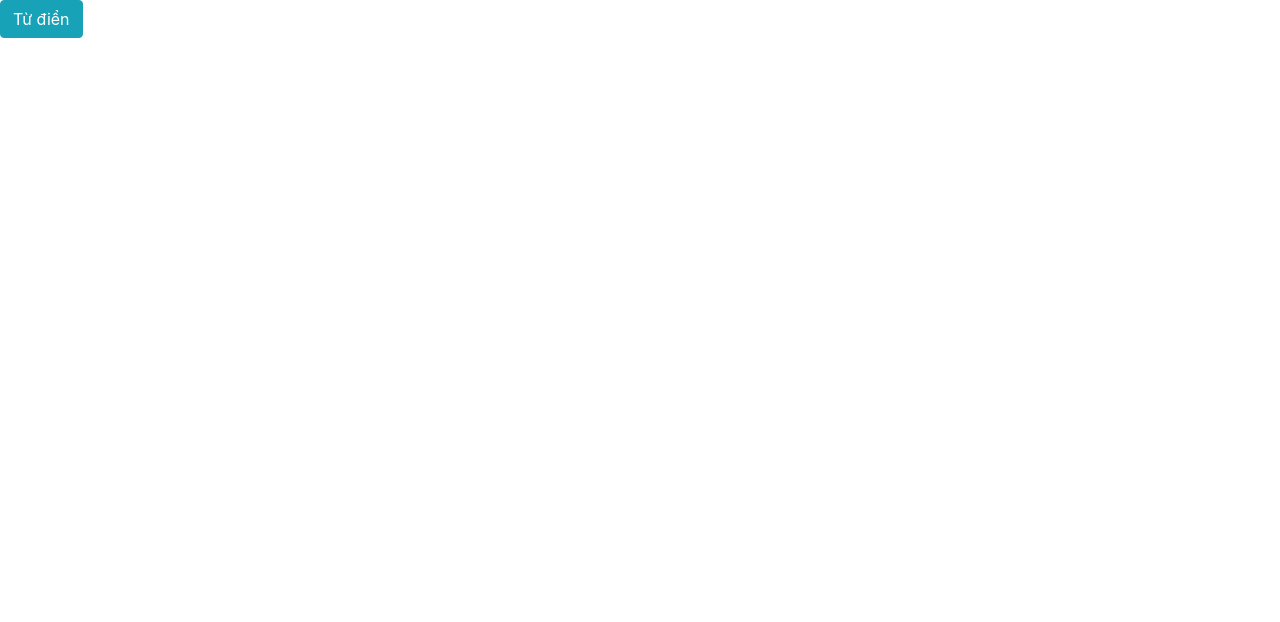
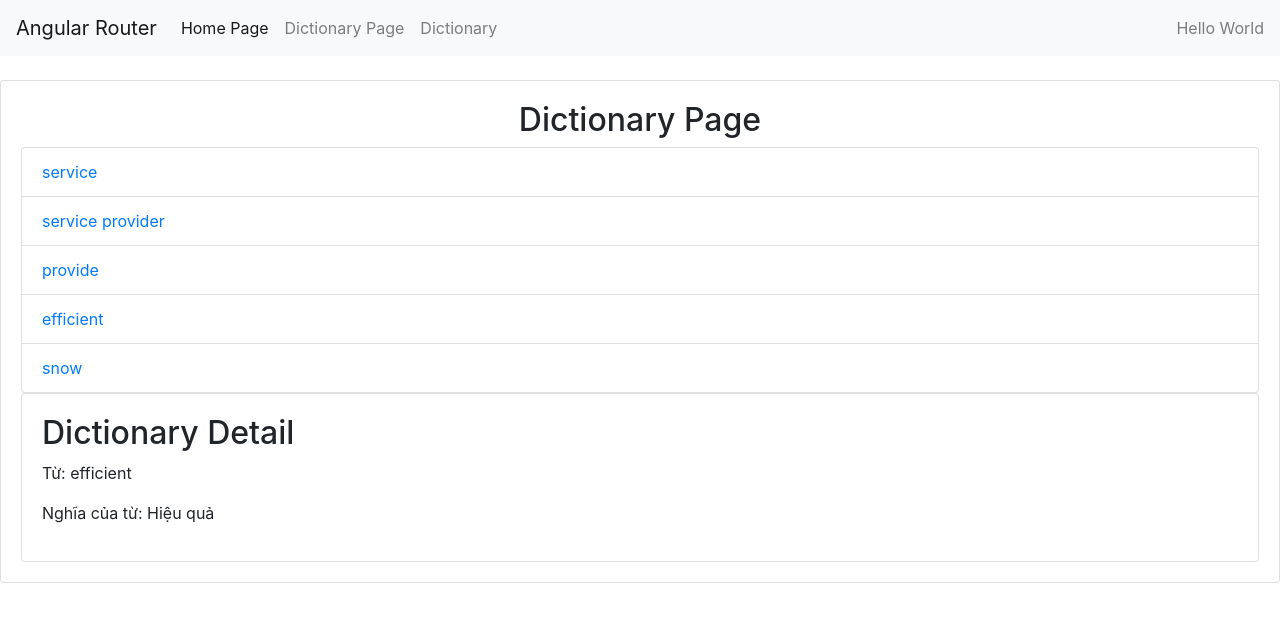
Before and after one commit to cgc0220h1/demo-angularservicerouter-demoprojects, an Angular app: page /dictionary-page/efficient in a window 1280 px wide. Shown: the top 622 px of the page. Built offline with nearby package versions, Linux system fonts and the light colour scheme.

Commit message:
Add Components

```diff
--- a/src/app/app.component.html
+++ b/src/app/app.component.html
@@ -1,5 +1,29 @@
-<button class="btn btn-info" (click)="showDictionaryApp()">Từ điển</button>
-<div class="container" *ngIf="isDictionaryAppOn">
-  <app-dictionary>
-  </app-dictionary>
-</div>
+<nav class="navbar navbar-expand-lg navbar-light bg-light">
+  <a class="navbar-brand" href="#">Angular Router</a>
+  <button class="navbar-toggler" type="button" data-toggle="collapse" data-target="#navbarText"
+          aria-controls="navbarText" aria-expanded="false" aria-label="Toggle navigation">
+    <span class="navbar-toggler-icon"></span>
+  </button>
+  <div class="collapse navbar-collapse" id="navbarText">
+    <ul class="navbar-nav mr-auto">
+      <li class="nav-item active">
+        <a class="nav-link" href="/">Home Page <span class="sr-only">(current)</span></a>
+      </li>
+      <li class="nav-item">
+        <a class="nav-link" routerLink="dictionary-page">Dictionary Page</a>
+      </li>
+      <li class="nav-item">
+        <a class="nav-link" routerLink="dictionary">Dictionary</a>
+      </li>
+    </ul>
+    <span class="navbar-text">
+      Hello World
+    </span>
+  </div>
+</nav>
+<br>
+<article class="card">
+  <div class="card-body">
+    <router-outlet></router-outlet>
+  </div>
+</article>
--- /dev/null
+++ b/src/app/dictionary-detail/dictionary-detail.component.html
@@ -0,0 +1,3 @@
+<h2 class="h2">Dictionary Detail</h2>
+<p>Từ: {{word.key}}</p>
+<p>Nghĩa của từ: {{word.meaning}}</p>
--- /dev/null
+++ b/src/app/dictionary-detail/dictionary-detail.component.ts
@@ -0,0 +1,27 @@
+import {Component, OnInit} from '@angular/core';
+import {IWord} from '../model/IWord';
+import {ActivatedRoute} from '@angular/router';
+import {DictionaryService} from '../services/dictionary.service';
+
+@Component({
+  selector: 'app-dictionary-detail',
+  templateUrl: './dictionary-detail.component.html',
+  styleUrls: ['./dictionary-detail.component.css']
+})
+export class DictionaryDetailComponent implements OnInit {
+  word: IWord;
+
+  constructor(
+    private activatedRoute: ActivatedRoute,
+    private dict: DictionaryService
+  ) {
+  }
+
+  ngOnInit(): void {
+    const {snapshot} = this.activatedRoute;
+    const key = snapshot.paramMap.get('key');
+    const meaning = this.dict.search(key);
+    this.word = {key, meaning};
+  }
+
+}
--- /dev/null
+++ b/src/app/dictionary-page/dictionary-page.component.html
@@ -0,0 +1,15 @@
+<h2 class="text-center">Dictionary Page</h2>
+
+<ul class="list-group">
+  <li *ngFor="let word of listWord" class="list-group-item">
+    <a [routerLink]="['/dictionary-page', word.key]">
+      {{word.key}}
+    </a>
+  </li>
+</ul>
+
+<article class="card">
+  <div class="card-body">
+    <router-outlet></router-outlet>
+  </div>
+</article>
--- /dev/null
+++ b/src/app/dictionary-page/dictionary-page.component.ts
@@ -0,0 +1,20 @@
+import {Component, OnInit} from '@angular/core';
+import {IWord} from '../model/IWord';
+import {DictionaryService} from '../services/dictionary.service';
+
+@Component({
+  selector: 'app-dictionary-page',
+  templateUrl: './dictionary-page.component.html',
+  styleUrls: ['./dictionary-page.component.css']
+})
+export class DictionaryPageComponent implements OnInit {
+  listWord: IWord[] = [];
+
+  constructor(private dict: DictionaryService) {
+  }
+
+  ngOnInit(): void {
+    this.listWord = this.dict.getAll();
+  }
+
+}
--- a/src/app/services/dictionary.service.ts
+++ b/src/app/services/dictionary.service.ts
@@ -42,4 +42,7 @@ export class DictionaryService {
     return 'Not Found';
   }
 
+  getAll(): Array<IWord> {
+    return this.words;
+  }
 }
```
Also changed, not shown: src/app/app-routing.module.ts (added, +27 -0 lines), src/app/app.module.ts (+16 -8 lines), src/app/dictionary-detail/dictionary-detail.component.css (added), src/app/dictionary-page/dictionary-page.component.css (added), 2 other files (tests, documents, lock files or other folders).
